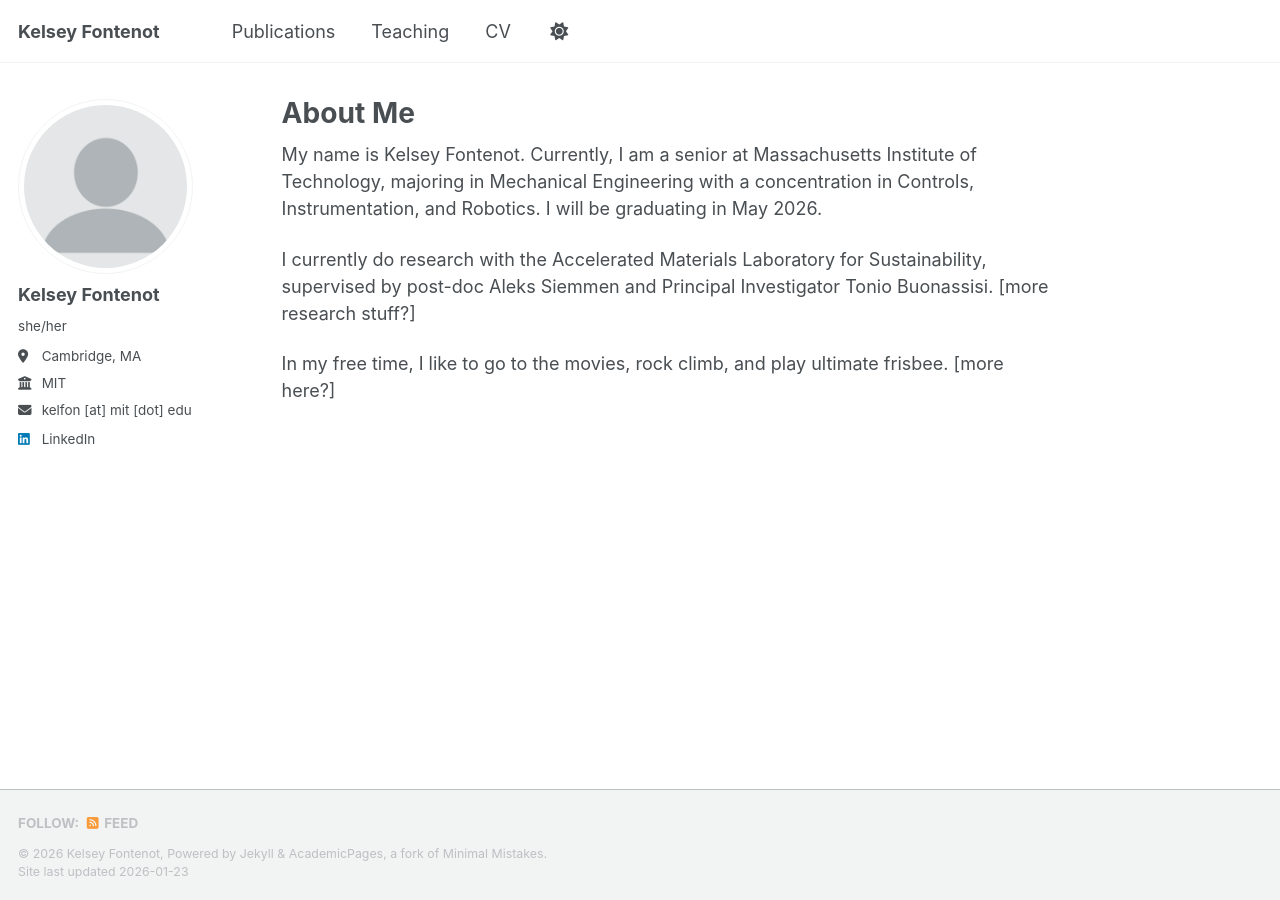
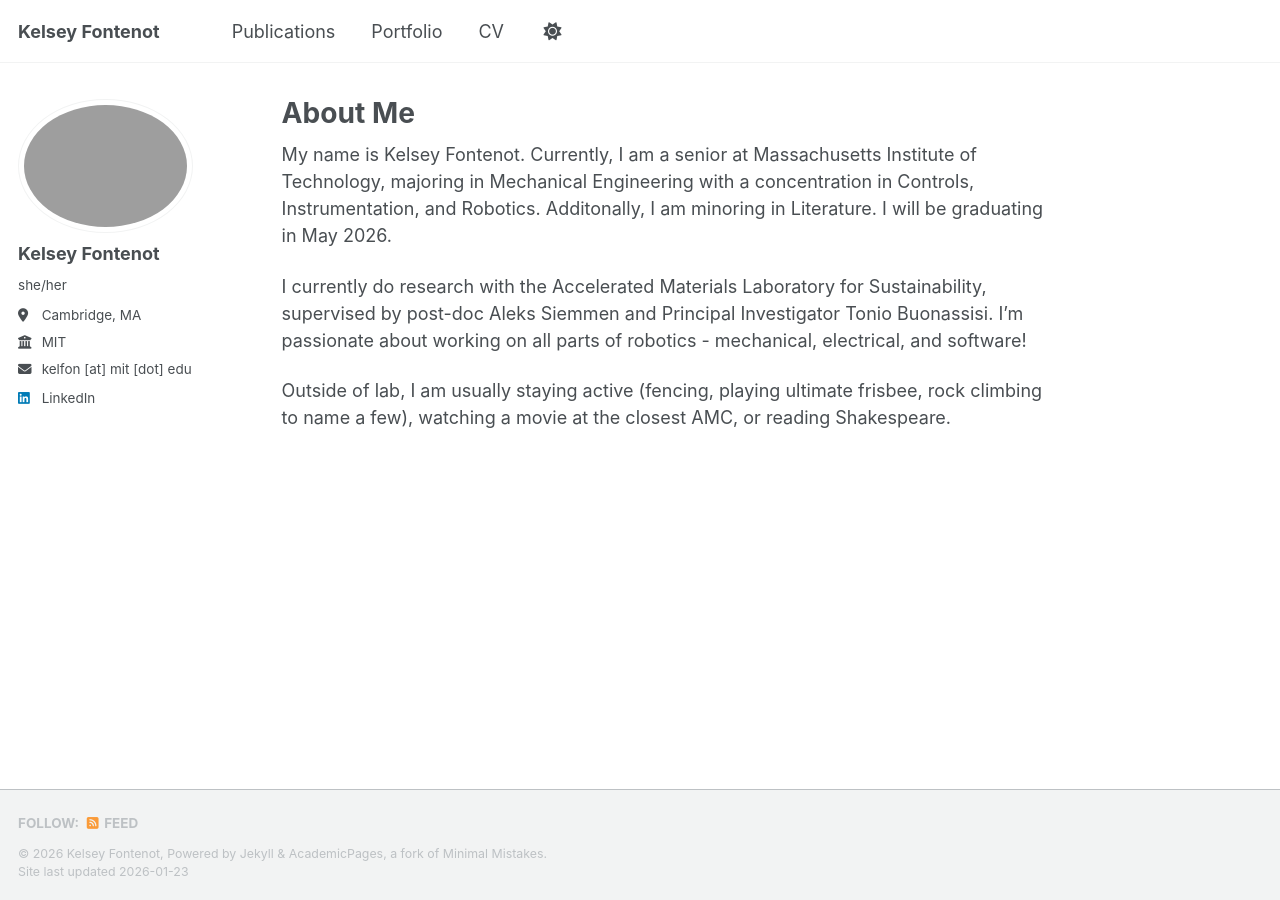
Before and after one commit to kelfon/kelfon.github.io, a Jekyll site: the page built from _pages/about.md, in a window 1280 px wide. Built offline with Jekyll 4.4.1, drawn with Linux system fonts in a browser that asks for light colours; a script bundle is joined from its source files by our own code; library files that are not in the unit come from our copies.

Commit message:
updated portfolio

```diff
--- a/_config.yml
+++ b/_config.yml
@@ -23,7 +23,7 @@
 #               Additional customization can be done by editing /_includes/author-profile.html
 author:
   # Biographic information
-  avatar           : "profile.png"
+  avatar           : "headshot.jpg"
   name             : "Kelsey Fontenot"
   pronouns         : "she/her"
   bio              : # "Short biography for the left-hand sidebar"
--- a/_pages/about.md
+++ b/_pages/about.md
@@ -7,8 +7,8 @@
   - /about.html
 ---
 
-My name is Kelsey Fontenot. Currently, I am a senior at Massachusetts Institute of Technology, majoring in Mechanical Engineering with a concentration in Controls, Instrumentation, and Robotics. I will be graduating in May 2026.
+My name is Kelsey Fontenot. Currently, I am a senior at Massachusetts Institute of Technology, majoring in Mechanical Engineering with a concentration in Controls, Instrumentation, and Robotics. Additonally, I am minoring in Literature. I will be graduating in May 2026.
 
-I currently do research with the Accelerated Materials Laboratory for Sustainability, supervised by post-doc Aleks Siemmen and Principal Investigator Tonio Buonassisi. [more research stuff?]
+I currently do research with the Accelerated Materials Laboratory for Sustainability, supervised by post-doc Aleks Siemmen and Principal Investigator Tonio Buonassisi. I'm passionate about working on all parts of robotics - mechanical, electrical, and software!
 
-In my free time, I like to go to the movies, rock climb, and play ultimate frisbee. [more here?]
+Outside of lab, I am usually staying active (fencing, playing ultimate frisbee, rock climbing to name a few), watching a movie at the closest AMC, or reading Shakespeare.
```
Also changed, not shown: _data/navigation.yml (+4 -4 lines), _pages/portfolio.md (+27 -0 lines), _pages/publications.md (+2 -0 lines), 2 other files.
